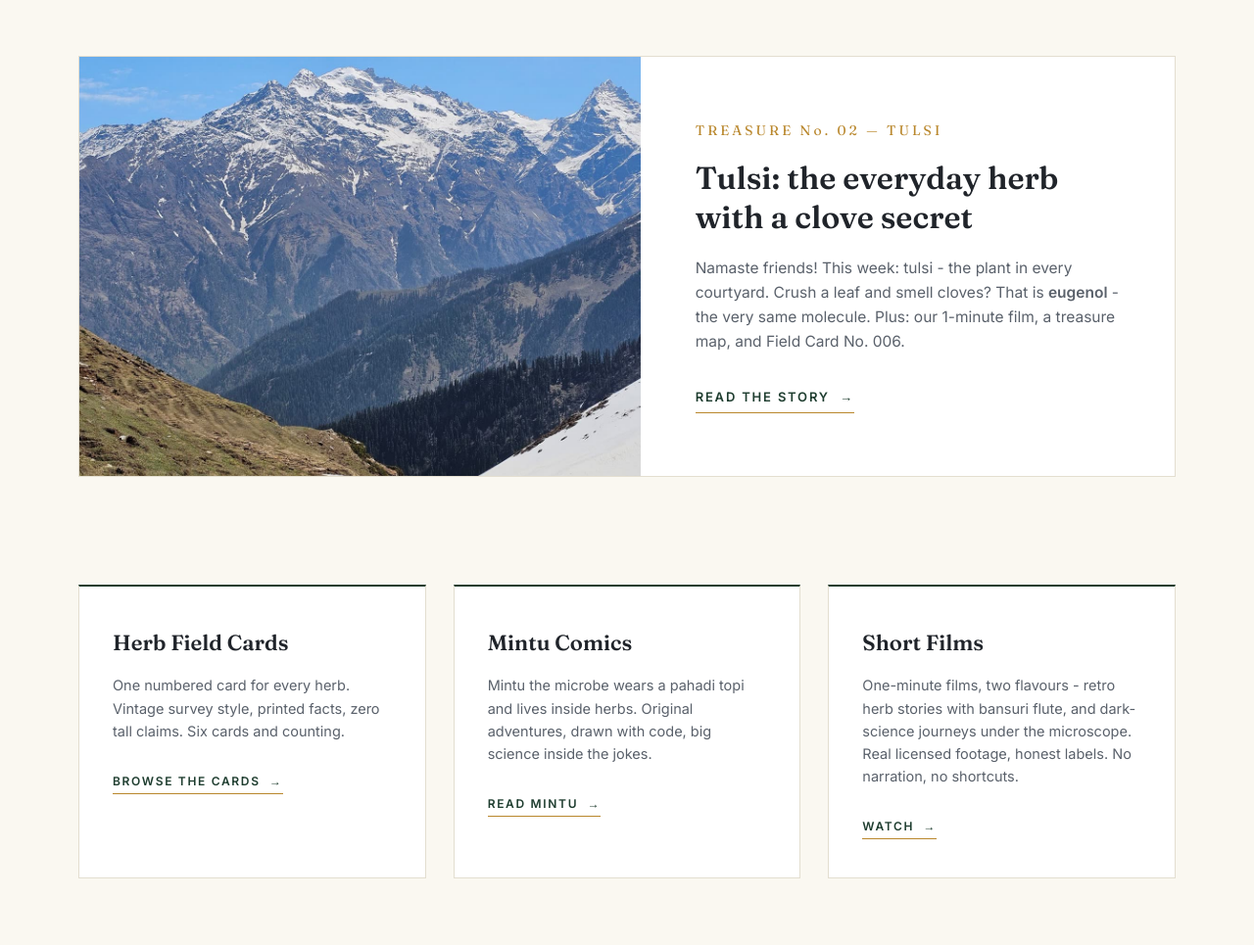
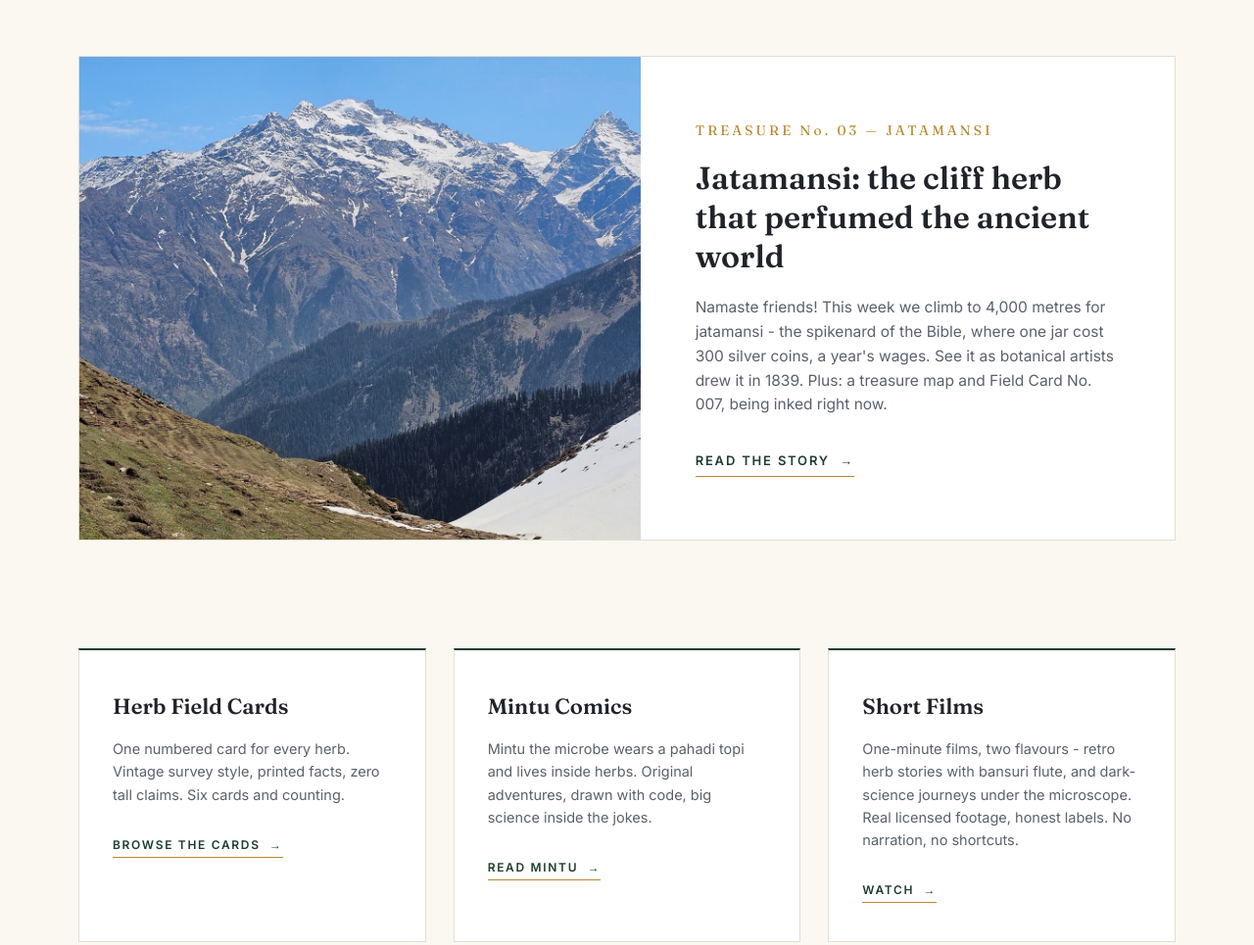
Before and after one commit to factplanetindia/factplanetindia.github.io, a plain HTML site: page index.html in a window 1280 px wide. Shown: the part 1014-1979 px from the top of the page at 98% size. Drawn offline with Linux system fonts and the light colour scheme.

Commit message:
Replace Tulsi section with Jatamansi details
Updated treasure information from Tulsi to Jatamansi with new details.

```diff
--- a/index.html
+++ b/index.html
@@ -147,10 +147,10 @@ footer{background:var(--green2);color:#b9c8be;padding:70px 24px 46px;text-align:
   <div class="treasure">
    <div class="ph"></div>
    <div class="tx">
-    <div class="no">TREASURE No. 02 — TULSI</div>
-    <h3 class="serif">Tulsi: the everyday herb with a clove secret</h3>
-    <p>Namaste friends! This week: tulsi - the plant in every courtyard. Crush a leaf and smell cloves? That is <strong>eugenol</strong> - the very same molecule. Plus: our 1-minute film, a treasure map, and Field Card No. 006.</p>
-    <a class="link-arrow" href="https://factplanetindia.blogspot.com/2026/10/tulsi-everyday-herb-with-clove-secret.html" target="_blank" rel="noopener">Read the story &nbsp;→</a>
+    <div class="no">TREASURE No. 03 — JATAMANSI</div>
+    <h3 class="serif">Jatamansi: the cliff herb that perfumed the ancient world</h3>
+    <p>Namaste friends! This week we climb to 4,000 metres for jatamansi - the spikenard of the Bible, where one jar cost 300 silver coins, a year's wages. See it as botanical artists drew it in 1839. Plus: a treasure map and Field Card No. 007, being inked right now.</p>
+    <a class="link-arrow" href="https://factplanetindia.blogspot.com/2026/10/jatamansi-cliff-herb-that-perfumed.html" target="_blank" rel="noopener">Read the story &nbsp;→</a>
    </div>
   </div>
  </div>
```
